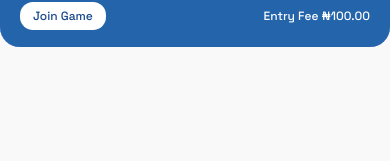
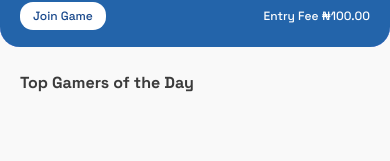
Before and after one commit to LegendaryBen/Qm-mobile-Benjamin-s-version-, a React Native app: screen /Home in a window 390 px wide. Shown: the part 456-617 px from the top of the page. Built offline with nearby package versions, Linux system fonts and the light colour scheme.

Commit message:
added the homescreen4 component

```diff
--- /dev/null
+++ b/components/Homescreen/Homescreen4.jsx
@@ -0,0 +1,26 @@
+import { View, Text, StyleSheet } from 'react-native'
+import React from 'react'
+
+const Homescreen4 = () => {
+  return (
+    <View style={styles.gamersBox}>
+      <Text style={styles.gamersText}>Top Gamers of the Day</Text>
+    </View>
+  )
+}
+
+export default Homescreen4
+
+const styles = StyleSheet.create({
+    gamersBox:{
+      width:"100%",
+      paddingHorizontal:20
+    },
+    gamersText:{
+      color:"rgba(59, 59, 59, 1)",
+      fontSize:16,
+      lineHeight:24,
+      fontWeight:'700',
+      fontFamily:'spaceG'
+    }
+})
--- a/screens/HomeScreen.jsx
+++ b/screens/HomeScreen.jsx
@@ -3,7 +3,7 @@ import { useSafeAreaInsets} from 'react-native-safe-area-context';
 import Homescreen1 from '../components/Homescreen/Homescreen1';
 import Homescreen2 from '../components/Homescreen/Homescreen2';
 import Homescreen3 from '../components/Homescreen/Homescreen3';
-
+import Homescreen4 from '../components/Homescreen/Homescreen4';
 
 
 
@@ -23,6 +23,7 @@ const HomeScreen = () => {
           </View>
         </View>
         <Homescreen3/>
+        <Homescreen4/>
       </ScrollView>
     </>
   )
```
